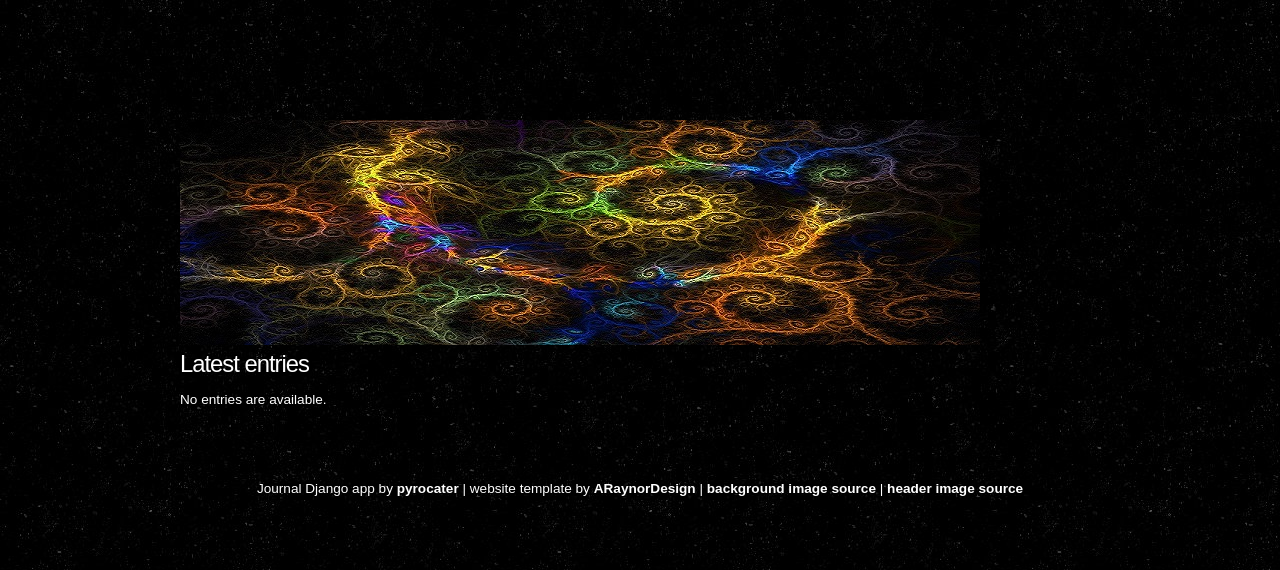
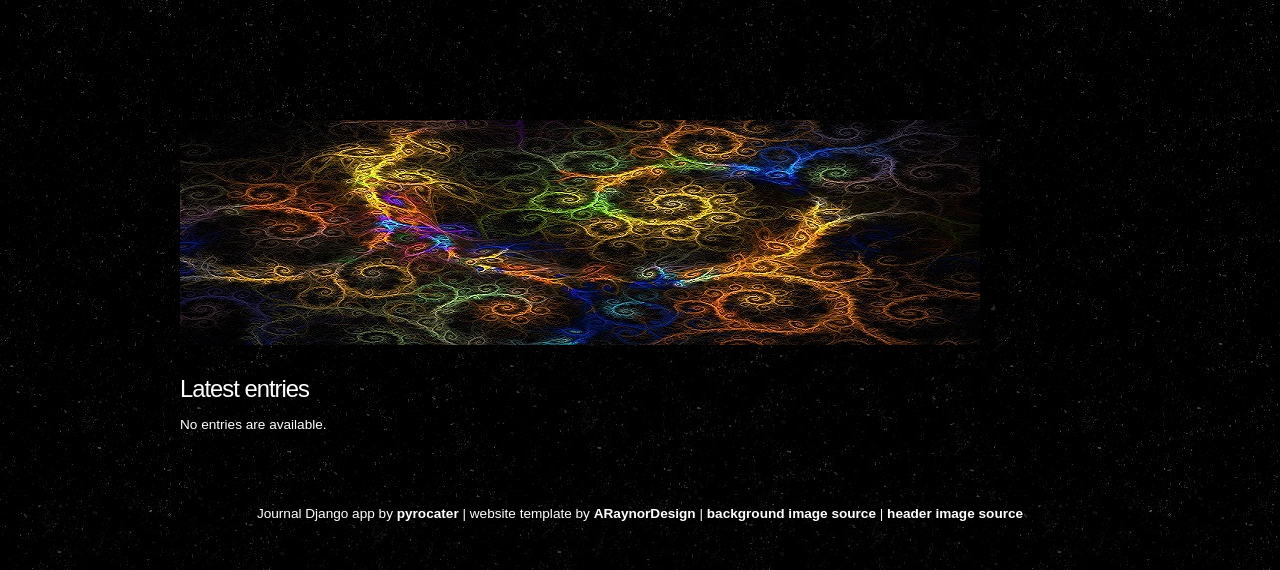
Before and after one commit to nealian/django-learning-journal, a Django app: template templates/journal/entry_list.html in a window 1280 px wide. Shown: the top 570 px of the page. Run offline with Django 3.2, Linux system fonts and the light colour scheme; the template is opened without the code that fills it, so the values that code supplies are empty.

Commit message:
Minor banner style changes

```diff
--- a/static/journal/css/style.css
+++ b/static/journal/css/style.css
@@ -327,8 +327,8 @@ ul#menu li.current a, ul#menu li:hover a
 
 #banner_image {
 	width: 800px;
-	height: 225px;
-	float: left;
+	height: 250px;
+	float: center;
 	margin: 20px 0 0 0;
 	padding: 0 0 0 0;
 }
```
